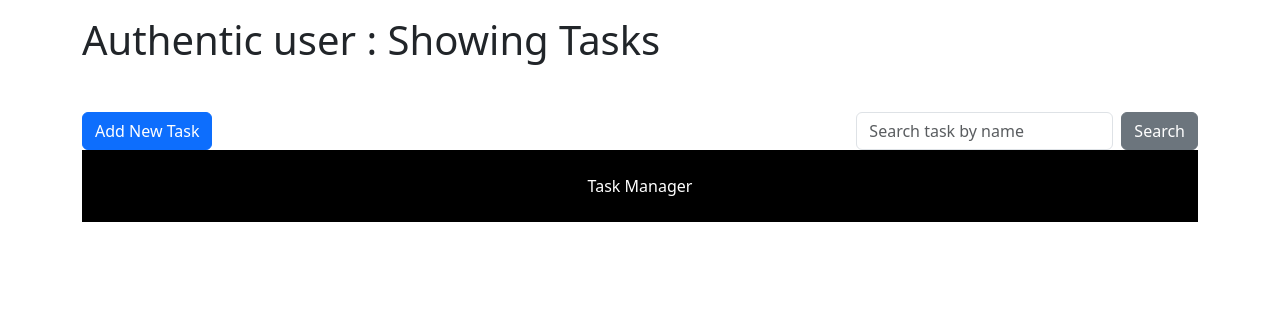
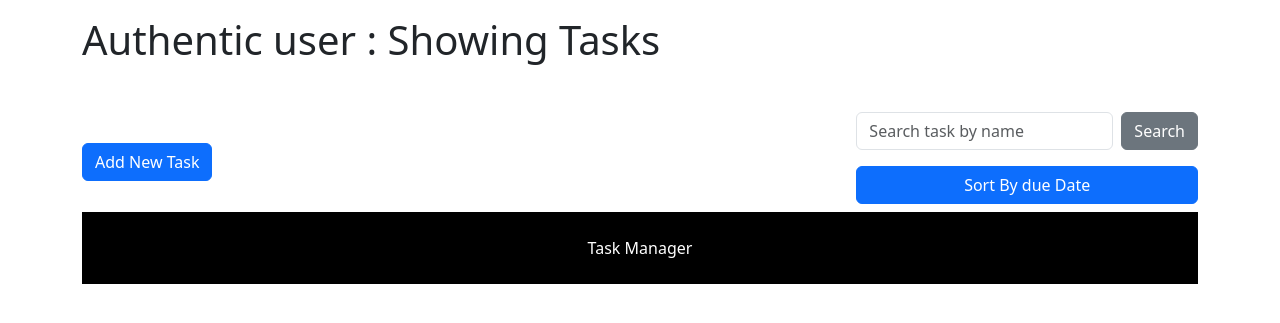
Before and after one commit to Tamim-Mahmud/Task-Manager--Django, a Django app: page / in a window 1280 px wide. Shown: the part 56-379 px from the top of the page. Run offline with Django 5.2, Linux system fonts and the light colour scheme; the visitor is signed in with stand-in values (Sample User, id 1); data that the repository does not hold is empty.

Commit message:
sort user task by due date

```diff
--- a/task_manager/tasks/templates/home.html
+++ b/task_manager/tasks/templates/home.html
@@ -3,16 +3,29 @@
 <div class="container-lg mt-3">
   <h1>Authentic user : Showing Tasks</h1>
 
-  <div class="block d-flex justify-content-between align-items-center mt-5 gap-5">
+  <div
+    class="block d-flex justify-content-between align-items-center mt-5 gap-5"
+  >
     <a href="{% url 'add_task' %}" class="btn btn-primary text-center"
       >Add New Task</a
     >
 
+    <div class="d-flex flex-column gap-3">
       <form class="d-flex" method="POST" action="{%  url 'search_by_name' %}">
         {% csrf_token %}
-      <input class="form-control me-2" type="search" placeholder="Search task by name" name="searched" aria-label="Search">
+        <input
+          class="form-control me-2"
+          type="search"
+          placeholder="Search task by name"
+          name="searched"
+          aria-label="Search"
+        />
         <button class="btn btn-secondary" type="submit">Search</button>
       </form>
+      <a href="{% url 'sort_by_due_date'%}" class="btn btn-primary mb-2"
+        >Sort By due Date</a
+      >
+    </div>
   </div>
 
   {% if tasks_list %}
@@ -30,7 +43,7 @@
         </div>
         <div class="">
           {% if task.is_complete %}
-          <div class=" inline">
+          <div class="inline">
             <h5 class="card-title text-decoration-line-through">
               {{ task.title }}
             </h5>
--- a/task_manager/tasks/urls.py
+++ b/task_manager/tasks/urls.py
@@ -19,6 +19,7 @@ urlpatterns = [
     path('add_task',views.add_task,name="add_task"),
     path('mark_complete<int:pk>',views.mark_complete,name="mark_complete"),
     path('search_by_name', views.search_by_name, name='search_by_name'),
+    path('sort_by_due_date', views.sort_by_due_date, name='sort_by_due_date'),
 ]+ static(settings.MEDIA_URL,document_root=settings.MEDIA_ROOT)
 
 if settings.DEBUG:
--- a/task_manager/tasks/views.py
+++ b/task_manager/tasks/views.py
@@ -118,3 +118,7 @@ def search_by_name(request):
         result =get_objects_for_logged_in_user(request).filter(title__icontains=searched)
 
         return render (request,'home.html' ,{'tasks_list': result})
+def sort_by_due_date(request):
+    if request.user.is_authenticated:
+        user_objects = Tasks_list.objects.filter(user=request.user).order_by('due_date')
+        return render (request,'home.html' ,{'tasks_list': user_objects})
```
Lines whose indentation alone changed are shown as unchanged.
